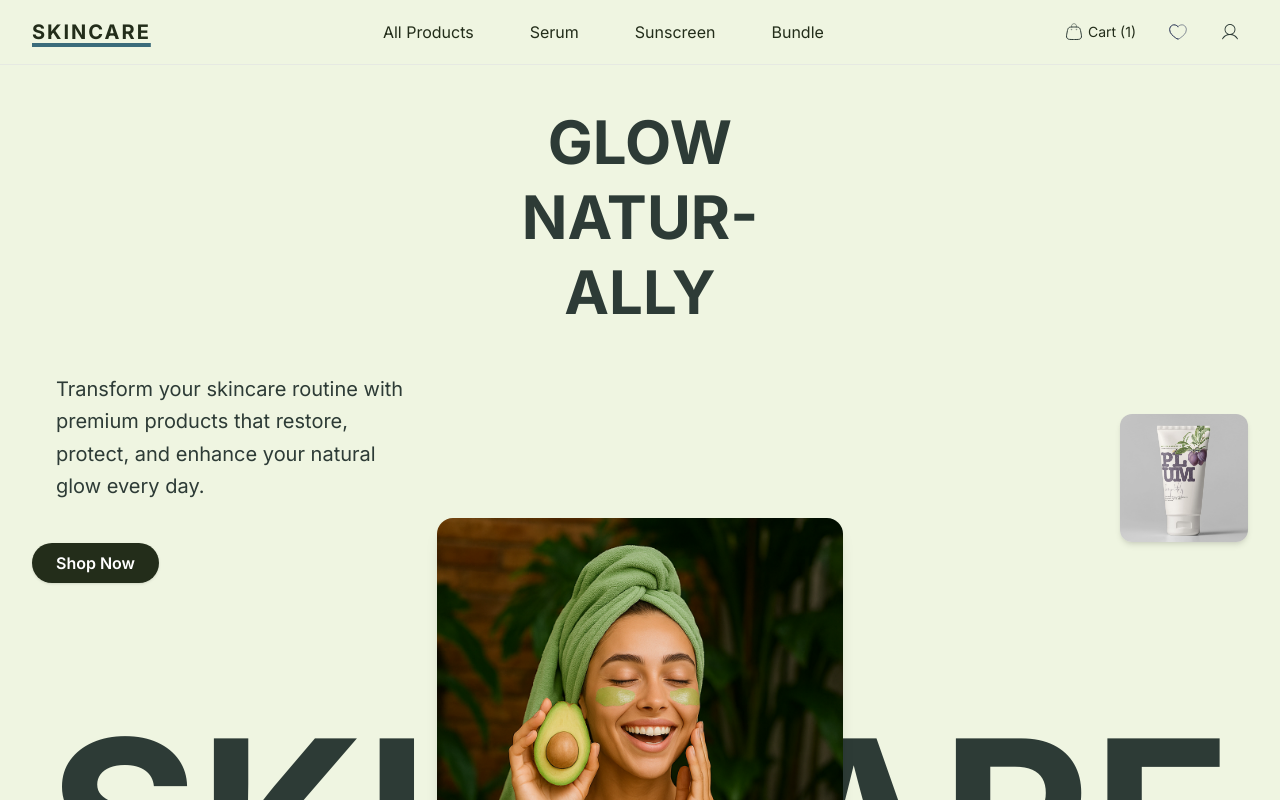
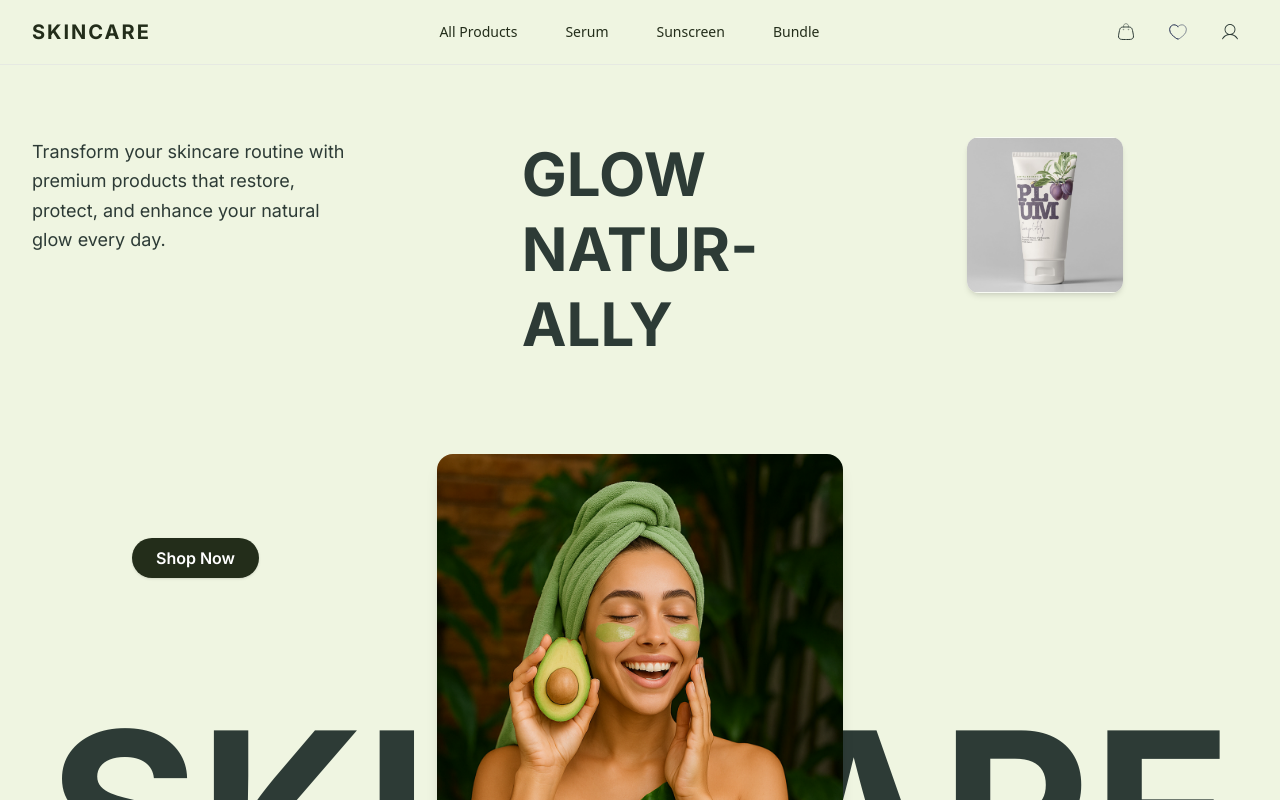
Before and after one commit to SachinnMahapatra/skincare, a React (Vite) app: page / in a window 1280 px wide. Shown: the top 800 px of the page. Built offline with nearby package versions, Linux system fonts and the light colour scheme.

Commit message:
responsive hero section

```diff
--- a/src/components/Header.jsx
+++ b/src/components/Header.jsx
@@ -13,7 +13,7 @@ const Header = () => {
       <div className="max-w-7xl mx-auto px-4 sm:px-6 lg:px-8 h-16 flex items-center justify-between">
         {/* Left: Logo */}
         <div className="flex items-center flex-shrink-0">
-          <span className="font-extrabold text-xl tracking-widest text-[#232D1A] underline decoration-[#3A6B7A] decoration-4 underline-offset-4">SKINCARE</span>
+          <span className="font-extrabold text-xl tracking-widest text-[#232D1A] ">SKINCARE</span>
         </div>
         {/* Center: Nav */}
         <nav className="hidden md:flex flex-1 justify-center gap-10">
@@ -21,7 +21,7 @@ const Header = () => {
             <a
               key={link.name}
               href={link.href}
-              className="text-[#232D1A] font-normal hover:text-[#3A6B7A] transition px-2"
+              className="text-[#232D1A] text-sm font-sans hover:text-[#3A6B7A] transition px-1"
             >
               {link.name}
             </a>
@@ -31,7 +31,7 @@ const Header = () => {
         <div className="flex items-center gap-4">
           <a href="#" className="flex items-center gap-1 p-2 rounded-full hover:bg-[#E6E9E2] transition text-[#232D1A]">
             <img src="/bag-4-svgrepo-com 1.svg" alt="Cart" className="h-5 w-5" />
-            <span className="text-sm">Cart (1)</span>
+            <span className="hidden lg:text-sm">Cart (1)</span>
           </a>
           <a href="#" className="p-2 rounded-full hover:bg-[#E6E9E2] transition">
             <img src="/heart-svgrepo-com (1) 1.svg" alt="Heart" className="h-5 w-5" />
--- a/src/components/Hero.jsx
+++ b/src/components/Hero.jsx
@@ -5,31 +5,26 @@ const Hero = () => {
 <>
     <section className="relative w-full bg-[#EFF5E1] overflow-hidden pt-10 pb-20">
       {/* Desktop (lg+) view: only visible on lg and up */}
-      <div className="hidden lg:grid grid-cols-1 lg:grid-cols-3 items-center relative z-10 px-4 sm:px-6 lg:px-8 min-h-[600px]">
-        {/* Left: Description & Button */}
-        <div className="flex flex-col items-start gap-6 lg:gap-10 justify-center h-full">
-          <p className="text-[#2D3B36] text-lg md:text-xl font-normal leading-relaxed text-left max-w-xs md:max-w-sm pl-6">
-            Transform your skincare routine with premium products that restore,
-            protect, and enhance your natural glow every day.
+      <div className="hidden lg:grid grid-cols-3 items-start relative z-10 px-4 sm:px-6 lg:px-8 min-h-[600px]">
+        {/* Left: Description and Shop Now button (top-aligned) */}
+        <div className="flex flex-col items-start justify-start h-full pt-8">
+          <p className="text-[#2D3B36] text-lg font-normal leading-relaxed text-left max-w-xs mb-6">
+            Transform your skincare routine with premium products that restore, protect, and enhance your natural glow every day.
           </p>
-          <button className="bg-[#232D1A] text-white px-6 py-2 rounded-full text-base font-semibold shadow hover:bg-[#3A6B7A] transition">
+          <button className="bg-[#232D1A] translate-y-65 text-white mx-25 px-6  py-2 rounded-full text-base font-semibold shadow hover:bg-[#3A6B7A] transition">
             Shop Now
           </button>
         </div>
-        {/* Center: Heading + Image + Bubble */}
-        <div className="flex flex-col items-center gap-6 relative h-full justify-center">
-          <h1 className="text-[#2D3B36] text-5xl md:text-6xl font-extrabold text-center leading-tight mb-4">
-            GLOW
-            <br />
-            NATUR-
-            <br />
-            ALLY
+        {/* Center: Heading (top-aligned) + Hero image and notification bubble below */}
+        <div className="flex flex-col items-center justify-start h-full pt-8">
+          <h1 className="text-[#2D3B36] text-6xl font-extrabold text-start leading-tight mb-6">
+            GLOW<br />NATUR-<br />ALLY
           </h1>
-          <div className="relative mt-8">
+          <div className="relative mt-2">
             <img
               src="/hero.png"
               alt="Hero"
-              className="w-72 h-80 translate-y-29 md:w-auto md:h-auto object-cover rounded-2xl shadow-lg"
+              className="w-72 h-80 translate-y-15 md:w-auto md:h-auto object-cover rounded-2xl shadow-lg"
             />
             {/* Notification bubble */}
             <div className="absolute left-1/2 bottom-[-40px] transform -translate-x-1/2 bg-white/80 backdrop-blur-lg rounded-full px-2 py-2 flex items-center gap-4 shadow-xl border border-[#E6E9E2] min-w-[350px] max-w-[90vw]">
@@ -47,12 +42,12 @@ const Hero = () => {
             </div>
           </div>
         </div>
-        {/* Right: Bottle Image */}
-        <div className="flex flex-col items-end justify-center h-full pt-8 lg:pt-0">
+        {/* Right: Bottle Image (top-aligned) */}
+        <div className="flex flex-col items-center justify-start h-full pt-8">
           <img
             src="/herobottle.png"
             alt="Product Bottle"
-            className="w-32 h-32 rounded-xl shadow-md bg-white/60"
+            className="w-39 h-39 rounded-xl shadow-md bg-white/60 object-contain"
           />
         </div>
       </div>
```
